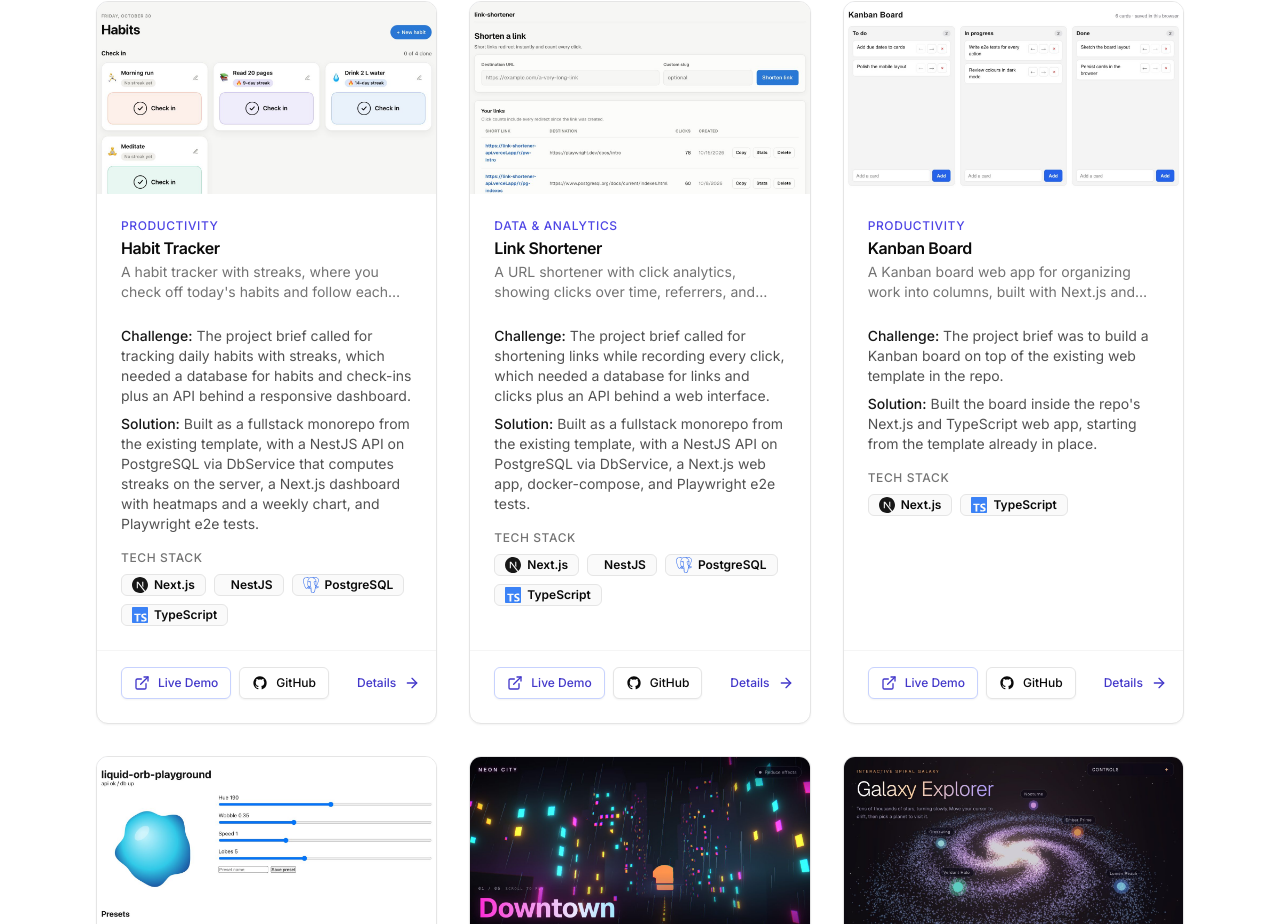
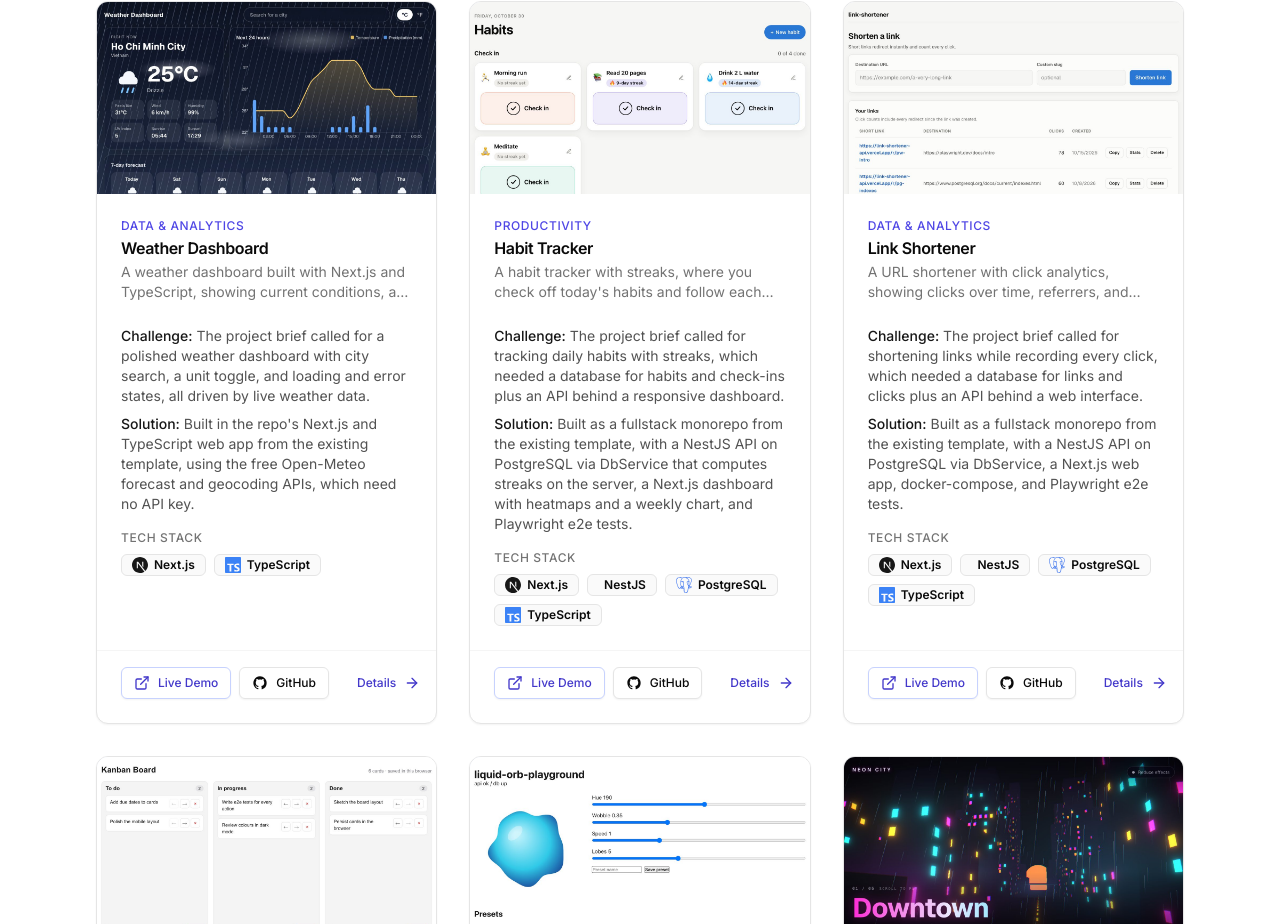
Before and after one commit to catvuduong/dcv-portfolio-v2, a Next.js app: page / in a window 1280 px wide. Shown: the part 1662-2586 px from the top of the page. Built offline with nearby package versions, Linux system fonts and the light colour scheme.

Commit message:
feat(projects): add weather-dashboard (#12)

```diff
--- a/src/data/portfolio.ts
+++ b/src/data/portfolio.ts
@@ -86,6 +86,21 @@ export type Project = {
 };
 
 export const projects: Project[] = [
+  {
+    id: "weather-dashboard",
+    category: "Data & Analytics",
+    title: "Weather Dashboard",
+    description:
+      "A weather dashboard built with Next.js and TypeScript, showing current conditions, a 24-hour temperature and precipitation chart, and a 7-day forecast.",
+    problem:
+      "The project brief called for a polished weather dashboard with city search, a unit toggle, and loading and error states, all driven by live weather data.",
+    solution:
+      "Built in the repo's Next.js and TypeScript web app from the existing template, using the free Open-Meteo forecast and geocoding APIs, which need no API key.",
+    techStack: ["Next.js", "TypeScript"],
+    liveUrl: "https://weather-dashboard-web-44a7.vercel.app",
+    githubUrl: "https://github.com/catvuduong/weather-dashboard",
+    image: "/projects/weather-dashboard.jpg",
+  },
   {
     id: "habit-tracker",
     category: "Productivity",
```
Also changed, not shown: public/projects/weather-dashboard.jpg (added).
